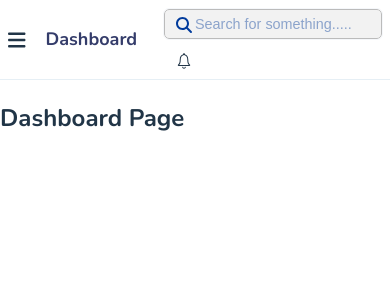
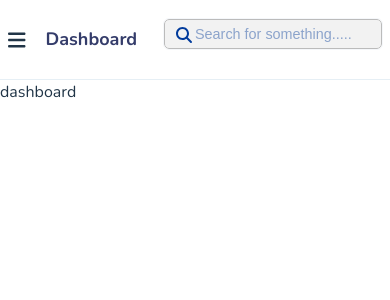
Before and after one commit to Tahanaz0/Mystura, a React (Vite) app: page /dashboard in a window 390 px wide. Shown: the top 300 px of the page. Built offline with nearby package versions, Linux system fonts and the light colour scheme.

Commit message:
'header'

```diff
--- a/src/component/Header/Header.jsx
+++ b/src/component/Header/Header.jsx
@@ -63,7 +63,7 @@ const Header = () => {
                 }}
               />
             </div>
-            <IoIosNotificationsOutline  className="item"
+            <IoIosNotificationsOutline  className="item item2"
             style={{
               width: "40px",
               height: "20px",
--- a/src/component/Header/header.css
+++ b/src/component/Header/header.css
@@ -71,7 +71,11 @@
   flex-basis: 200;
 
 }
-
+@media (min-width:320px){
+  item2{
+    display: none;
+  }
+}
 
 .close-btn {
   cursor: pointer;
@@ -116,6 +120,7 @@ left: 250px;
   z-index: 1000;
   margin-left: 280px;
   width: 100%;
+  position: fixed;
 
 }
 
@@ -347,3 +352,9 @@ left: 250px;
   gap: 20px;
   height: 100%;
 }
+
+@media screen and (max-width: 768px) {
+  .item2 {
+    display: none;
+  }
+}
--- a/src/component/dashboard/Dashboard.jsx
+++ b/src/component/dashboard/Dashboard.jsx
@@ -1,10 +1,11 @@
 import React from "react";
-
+import './dashboard.css'
 const Dashboard = () => {
   return (
     <>
-      <h2>Dashboard Page</h2>
-      {/* Yahan apna user page ka content daalein */}
+      <div className="dash-container">
+        dashboard
+      </div>
     </>
   );
 };
--- /dev/null
+++ b/src/component/dashboard/dashboard.css
@@ -0,0 +1,3 @@
+.dash-container{
+    margin-top: 80px;
+}
--- a/src/component/sideBar/sideBar.css
+++ b/src/component/sideBar/sideBar.css
@@ -164,3 +164,9 @@
     display: none;
   }
 }
+
+@media screen and (max-width: 320px) {
+  .side-bar-main-container {
+    display: none;
+  }
+}
```
